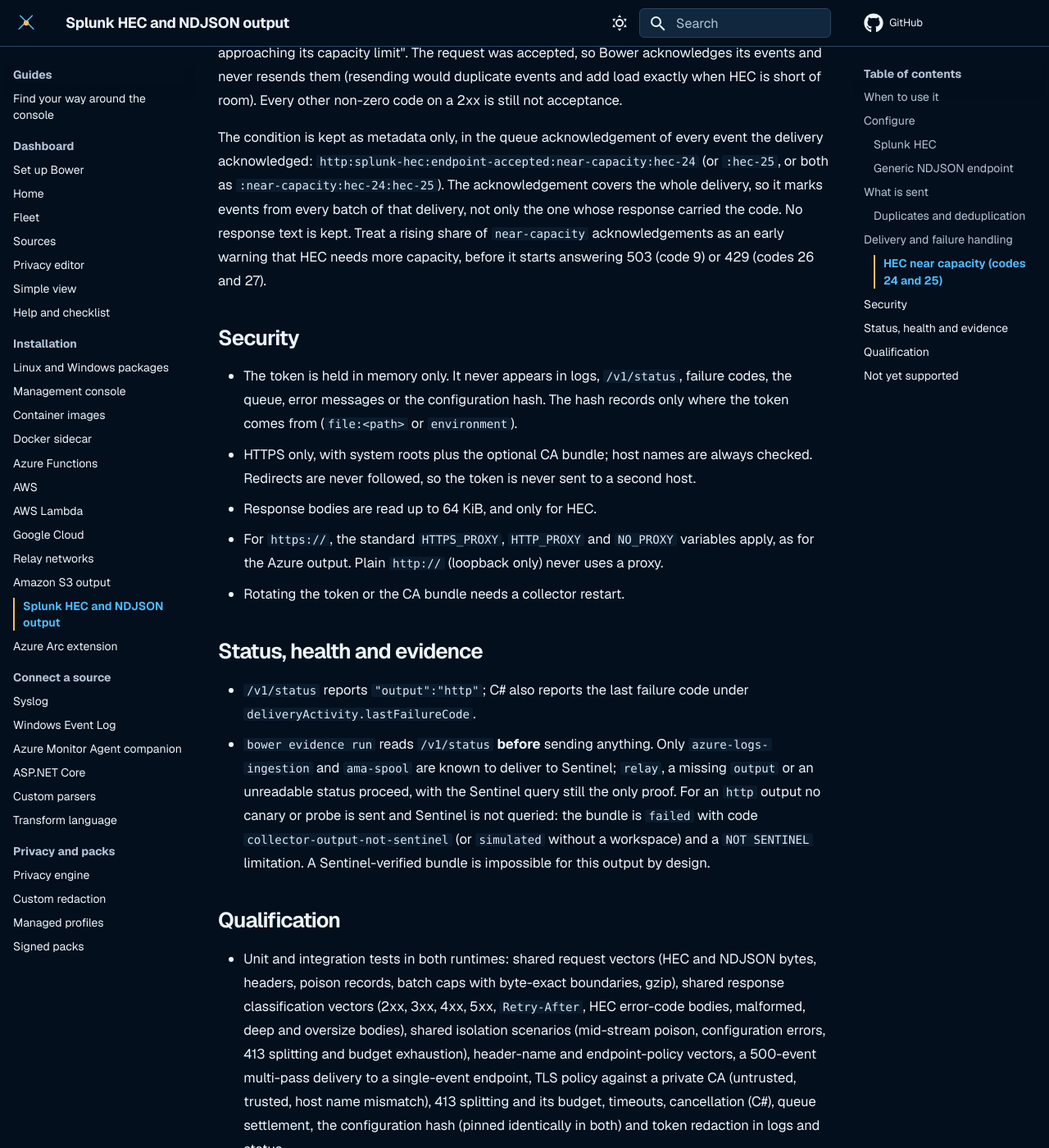
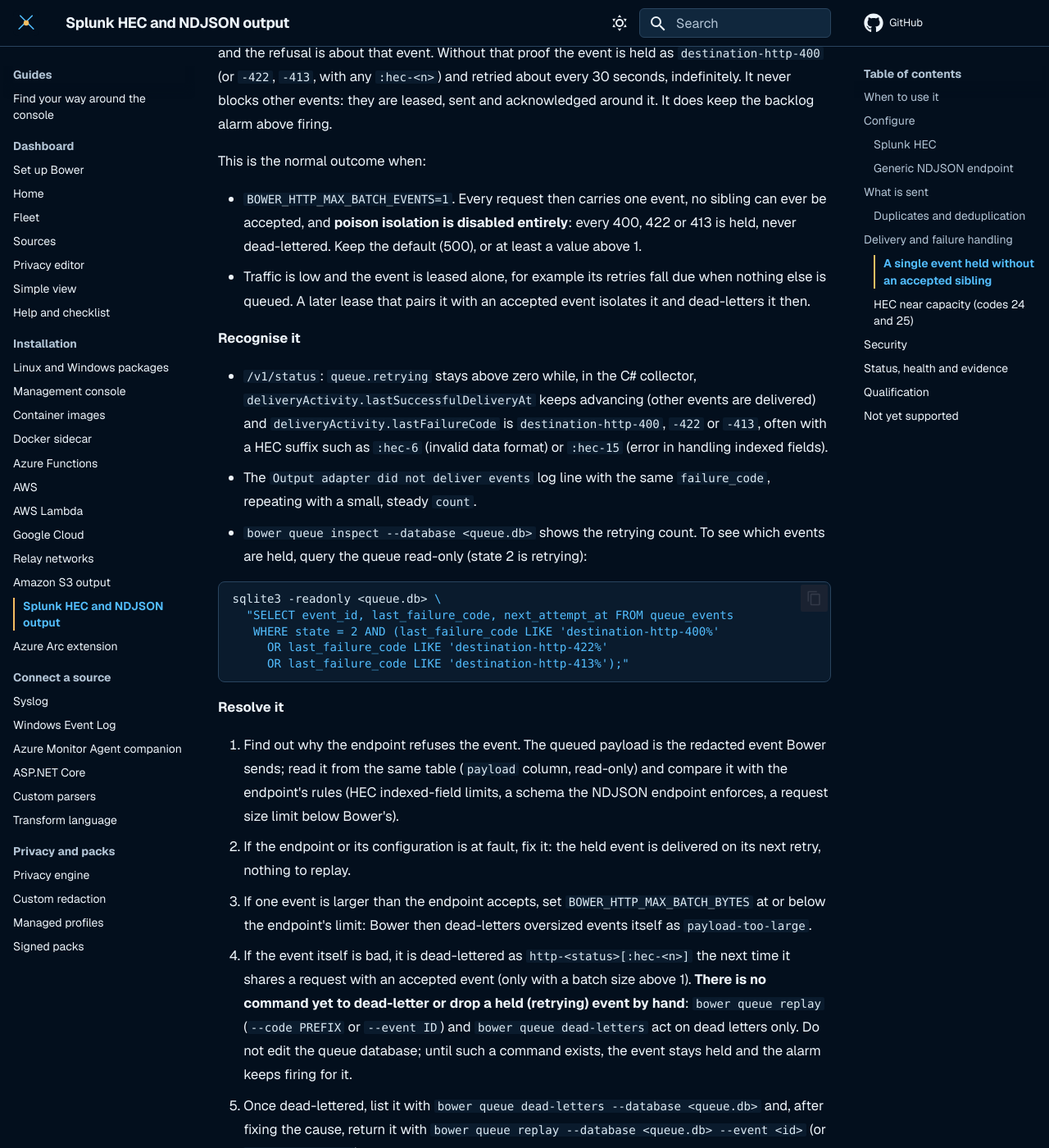
Before and after one commit to jusso-dev/Bower, an MkDocs documentation site: the page built from docs/deployment/http-splunk-hec-output.md, in a window 1280 px wide and 1400 px high, scrolled down 6148 px. Shown: the whole window at 82% size. Built offline with MkDocs 1.6.1 and Material for MkDocs 9.7.7, drawn with Linux system fonts in a browser that asks for light colours; some of the changed text lies outside the part shown.

Commit message:
Docs: the single-event hold in the HTTP output
A 400, 422 or 413 event with no accepted sibling in its request is held
and retried about every 30 seconds indefinitely: always with
BOWER_HTTP_MAX_BATCH_EVENTS=1 (which disables poison isolation), and
often at low traffic. It never blocks other events but keeps the backlog
alarm firing. Document how to recognise it (queue.retrying, the
destination-http-400/422/413 code, lastFailureCode, a read-only queue
query), how to resolve it, and plainly that no command yet dead-letters
a retrying event by hand: bower queue replay and dead-letters act on
dead letters only. Scoped AGENTS.md files point to it.

Co-Authored-By: Claude Opus 5.5 <noreply@anthropic.com>

````diff
--- a/docs/deployment/http-splunk-hec-output.md
+++ b/docs/deployment/http-splunk-hec-output.md
@@ -162,6 +162,65 @@ encoding is wrong for this endpoint, so they are held too.
     2xx from HEC whose `code` is neither 0, 24 nor 25 is retried indefinitely
     (`destination-http-response-invalid`).
 
+### A single event held without an accepted sibling
+
+The poison rule is deliberately conservative: an event refused with 400, 422 or 413 is
+dead-lettered only when another event **from the same request** was accepted, which
+proves the endpoint works and the refusal is about that event. Without that proof the
+event is held as `destination-http-400` (or `-422`, `-413`, with any `:hec-<n>`) and
+retried about every 30 seconds, indefinitely. It never blocks other events: they are
+leased, sent and acknowledged around it. It does keep the backlog alarm above firing.
+
+This is the normal outcome when:
+
+- `BOWER_HTTP_MAX_BATCH_EVENTS=1`. Every request then carries one event, no sibling can
+  ever be accepted, and **poison isolation is disabled entirely**: every 400, 422 or 413
+  is held, never dead-lettered. Keep the default (500), or at least a value above 1.
+- Traffic is low and the event is leased alone, for example its retries fall due when
+  nothing else is queued. A later lease that pairs it with an accepted event isolates it
+  and dead-letters it then.
+
+**Recognise it**
+
+- `/v1/status`: `queue.retrying` stays above zero while, in the C# collector,
+  `deliveryActivity.lastSuccessfulDeliveryAt` keeps advancing (other events are
+  delivered) and `deliveryActivity.lastFailureCode` is `destination-http-400`, `-422` or
+  `-413`, often with a HEC suffix such as `:hec-6` (invalid data format) or `:hec-15`
+  (error in handling indexed fields).
+- The `Output adapter did not deliver events` log line with the same `failure_code`,
+  repeating with a small, steady `count`.
+- `bower queue inspect --database <queue.db>` shows the retrying count. To see which
+  events are held, query the queue read-only (state 2 is retrying):
+
+  ```sh
+  sqlite3 -readonly <queue.db> \
+    "SELECT event_id, last_failure_code, next_attempt_at FROM queue_events
+     WHERE state = 2 AND (last_failure_code LIKE 'destination-http-400%'
+       OR last_failure_code LIKE 'destination-http-422%'
+       OR last_failure_code LIKE 'destination-http-413%');"
+  ```
+
+**Resolve it**
+
+1. Find out why the endpoint refuses the event. The queued payload is the redacted event
+   Bower sends; read it from the same table (`payload` column, read-only) and compare it
+   with the endpoint's rules (HEC indexed-field limits, a schema the NDJSON endpoint
+   enforces, a request size limit below Bower's).
+2. If the endpoint or its configuration is at fault, fix it: the held event is delivered
+   on its next retry, nothing to replay.
+3. If one event is larger than the endpoint accepts, set `BOWER_HTTP_MAX_BATCH_BYTES` at
+   or below the endpoint's limit: Bower then dead-letters oversized events itself as
+   `payload-too-large`.
+4. If the event itself is bad, it is dead-lettered as `http-<status>[:hec-<n>]` the next
+   time it shares a request with an accepted event (only with a batch size above 1).
+   **There is no command yet to dead-letter or drop a held (retrying) event by hand**:
+   `bower queue replay` (`--code PREFIX` or `--event ID`) and `bower queue dead-letters`
+   act on dead letters only. Do not edit the queue database; until such a command
+   exists, the event stays held and the alarm keeps firing for it.
+5. Once dead-lettered, list it with `bower queue dead-letters --database <queue.db>` and,
+   after fixing the cause, return it with
+   `bower queue replay --database <queue.db> --event <id>` (or `--code http-400`).
+
 ### HEC near capacity (codes 24 and 25)
 
 Splunk's "Troubleshoot HTTP Event Collector" table documents two success-with-warning
````
Also changed, not shown: rust/crates/bower-output-http/AGENTS.md (+2 -1 lines), src/Bower.Output.Http/AGENTS.md (+4 -1 lines).
